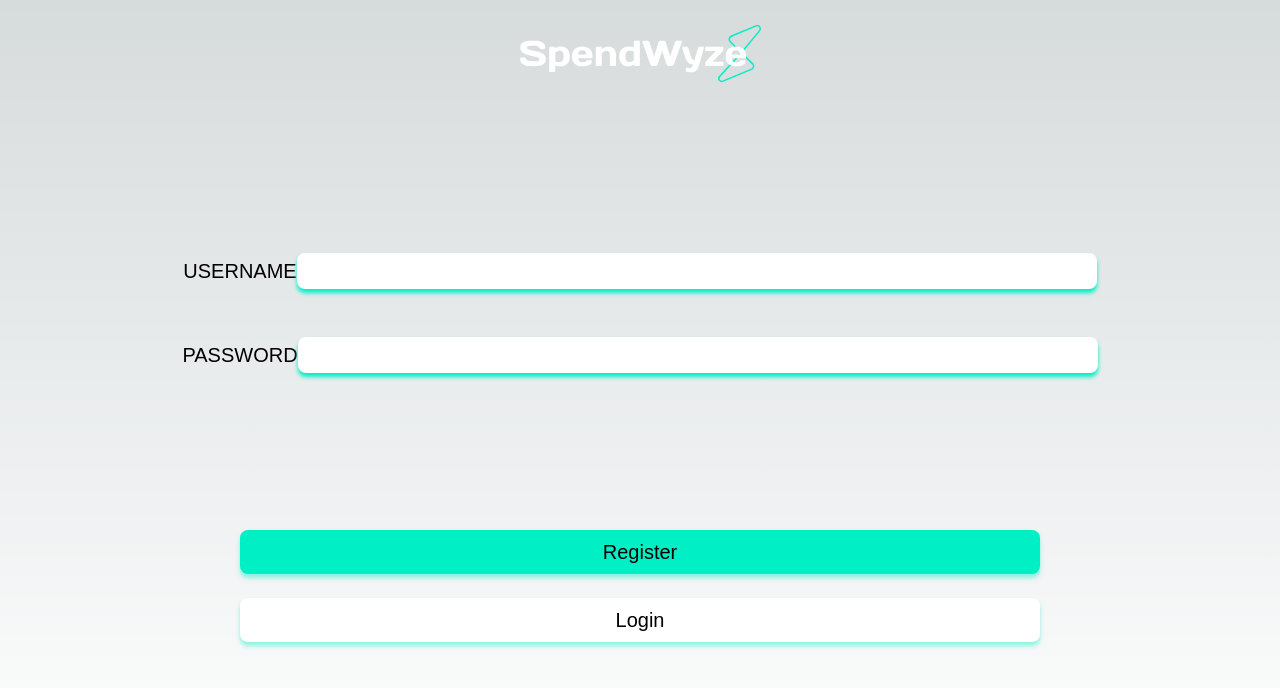
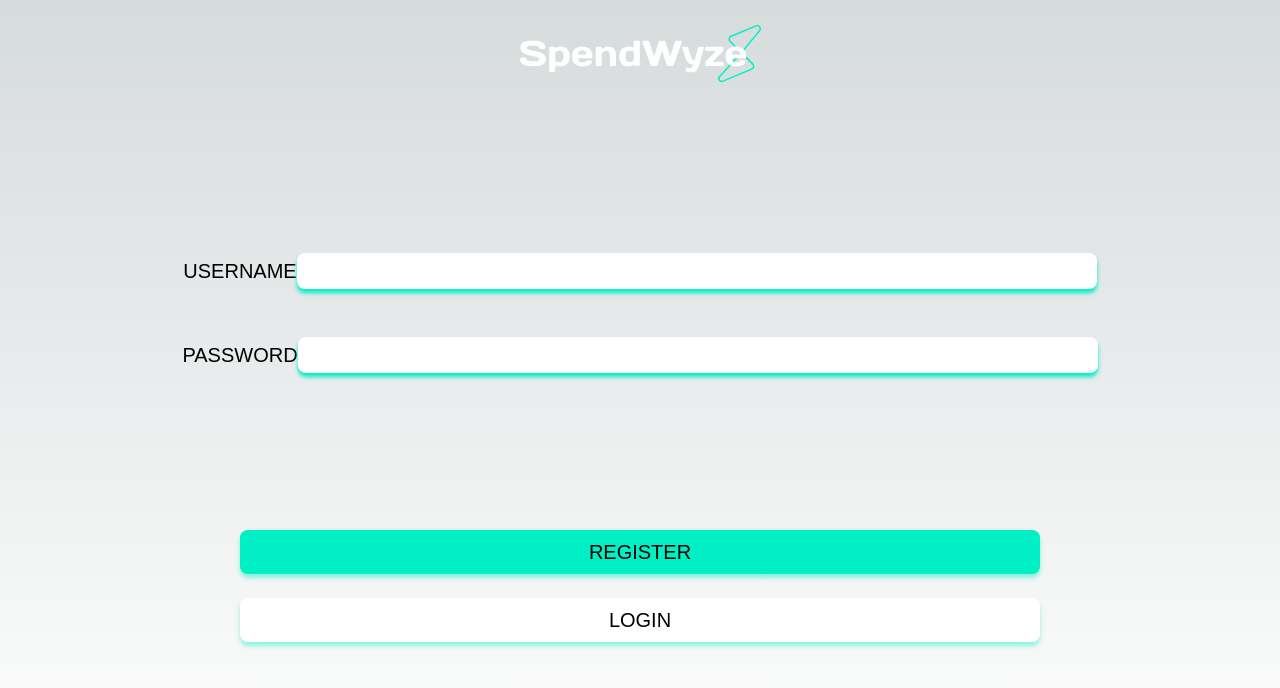
Before and after one commit to StivenCodess/SpendWyze, a Next.js app: page /register in a window 1280 px wide. Shown: the top 688 px of the page. Built offline with nearby package versions, Linux system fonts and the light colour scheme; no server answers; a web font is replaced by a local one.

Commit message:
fix: name of register buttons

```diff
--- a/src/app/register/page.jsx
+++ b/src/app/register/page.jsx
@@ -51,14 +51,14 @@ export default function Register() {
           </article>
           <article className="flex flex-col w-full justify-center items-center gap-6">
             <button className="bg-[#00EFC5] w-10/12 p-2 rounded-lg text-xl shadow-g50 ">
-							Register
+              REGISTER
             </button>
 
             <Link
               href={"/login"}
               className="bg-white w-10/12 p-2 rounded-lg text-xl text-center text-black shadow-g50"
             >
-							Login
+              LOGIN
             </Link>
           </article>
         </form>
```
Lines whose indentation alone changed are shown as unchanged.
